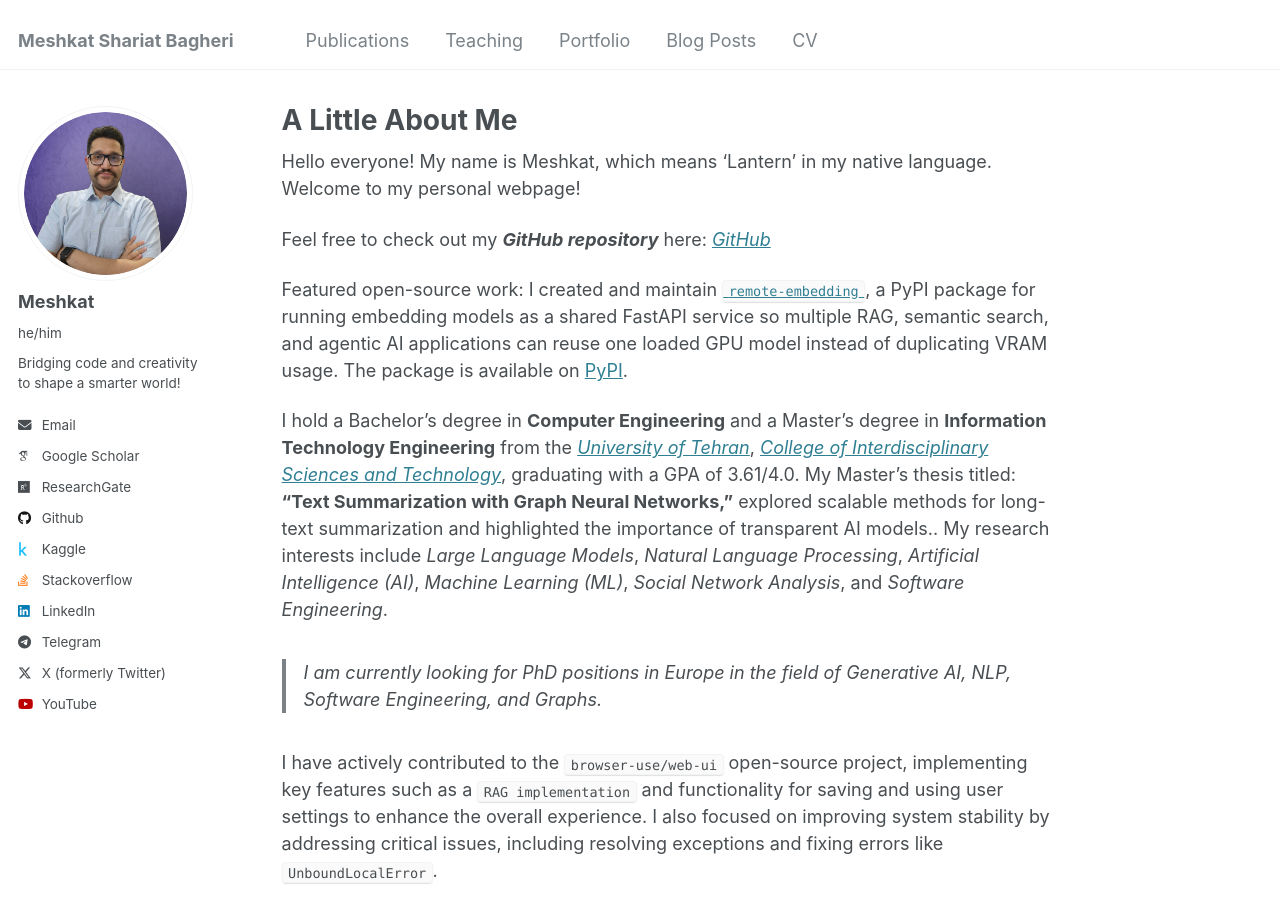
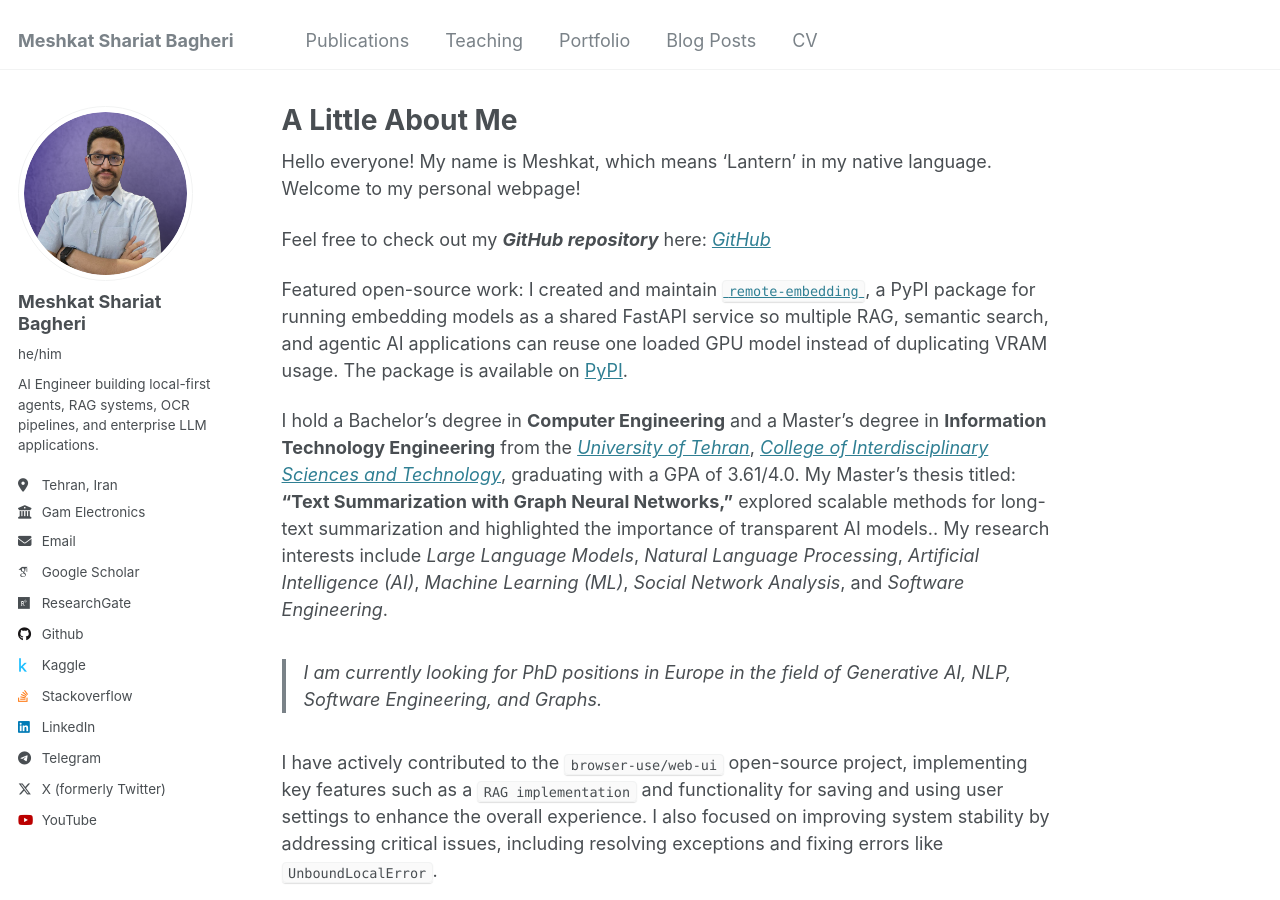
Before and after one commit to MeshkatShB/meshkatshb.github.io, a Jekyll site: the page built from _pages/about.md, in a window 1280 px wide and 900 px high. Built offline with Jekyll 4.4.1, drawn with Linux system fonts in a browser that asks for light colours; some web fonts are replaced.

Commit message:
feat(core): updated description, name, location, employer, email.

```diff
--- a/_config.yml
+++ b/_config.yml
@@ -11,7 +11,7 @@ locale: "en-US"
 title: "Meshkat Shariat Bagheri"
 title_separator: "-"
 name: &name "Meshkat"
-description: &description "personal description"
+description: &description "AI Engineer focused on Agentic AI, local LLM systems, RAG, NLP, OCR, and enterprise AI applications."
 url: https://meshkatshb.github.io # the base hostname & protocol for your site e.g. "https://[your GitHub username].github.io"
 baseurl: "" # the subpath of your site, e.g. "/blog"
 repository: "meshkatshb/meshkatshb.github.io"
@@ -22,13 +22,13 @@ repository: "meshkatshb/meshkatshb.github.io"
 author:
   # Biographic information
   avatar: "profile-pic-2.png"
-  name: "Meshkat"
+  name: "Meshkat Shariat Bagheri"
   pronouns: "he/him"
-  bio: "Bridging code and creativity to shape a smarter world!"
-  location: # "Iran"
-  employer: # "University of Tehran"
+  bio: "AI Engineer building local-first agents, RAG systems, OCR pipelines, and enterprise LLM applications."
+  location: "Tehran, Iran"
+  employer: "Gam Electronics"
   uri: # URL
-  email: "m.shariatbagheri@ut.ac.ir"
+  email: "meshkatshb@gmail.com"
 
   # Academic websites
   arxiv: # URL - Update with the correct link to your profile
```
